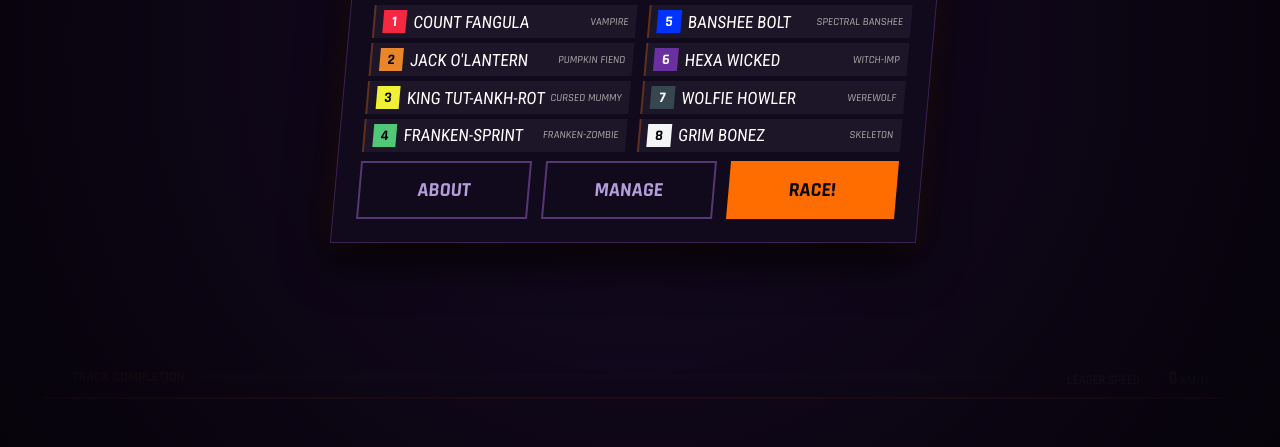
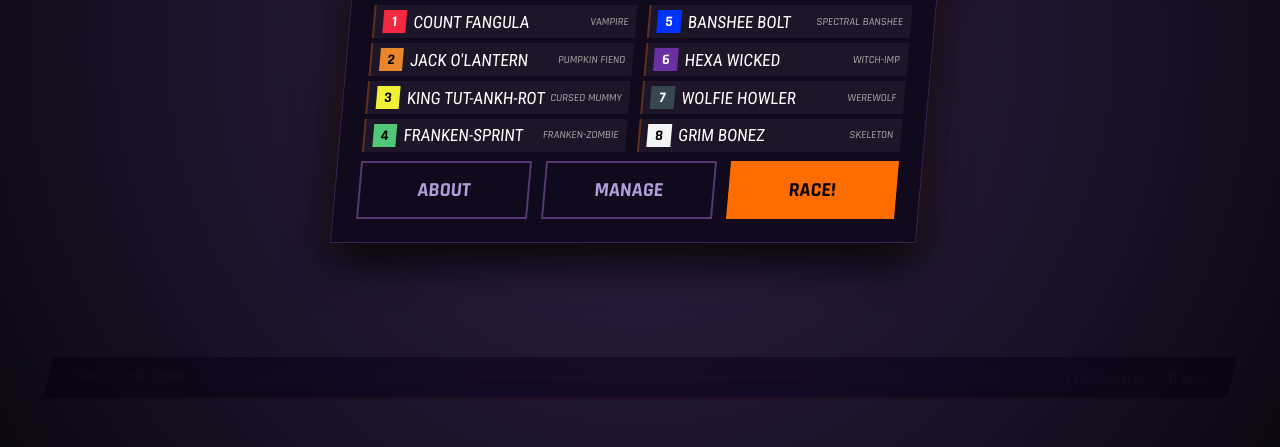
Before and after one commit to superawesomeme/zoombie, a plain HTML site: page index.html in a window 1280 px wide. Shown: the part 353-800 px from the top of the page. Drawn offline with nearby package versions, Linux system fonts and the light colour scheme.

Commit message:
Restore CSS styles and gradient background

```diff
--- a/style.css
+++ b/style.css
@@ -16,13 +16,14 @@
 body {
     margin: 0;
     overflow: hidden;
-    background-color: #050308;
+    /* Rich vertical purple-to-navy gradient night sky */
+    background: linear-gradient(180deg, #2c154f 0%, #150a28 50%, #07030e 100%);
     font-family: 'Rajdhani', sans-serif;
     user-select: none;
     color: white;
 }
 
-#canvas-container { width: 100vw; height: 100vh; display: block; }
+#canvas-container { width: 100vw; height: 100vh; display: block; position: absolute; top: 0; left: 0; z-index: 1; pointer-events: none; }
 
 /* ============================================
    FIREWORKS OVERLAY
@@ -246,7 +247,7 @@ body {
    ============================================ */
 #start-screen, #end-screen, #config-modal, #about-modal {
     position: absolute; top: 0; left: 0; width: 100%; height: 100%;
-    background: radial-gradient(circle at center, rgba(24, 11, 40, 0.92) 0%, rgba(6, 3, 10, 0.98) 100%);
+    background: radial-gradient(circle at center, rgba(34, 15, 56, 0.92) 0%, rgba(7, 3, 14, 0.98) 100%);
     z-index: 100;
     display: flex; justify-content: center; align-items: center;
     pointer-events: auto;
```
